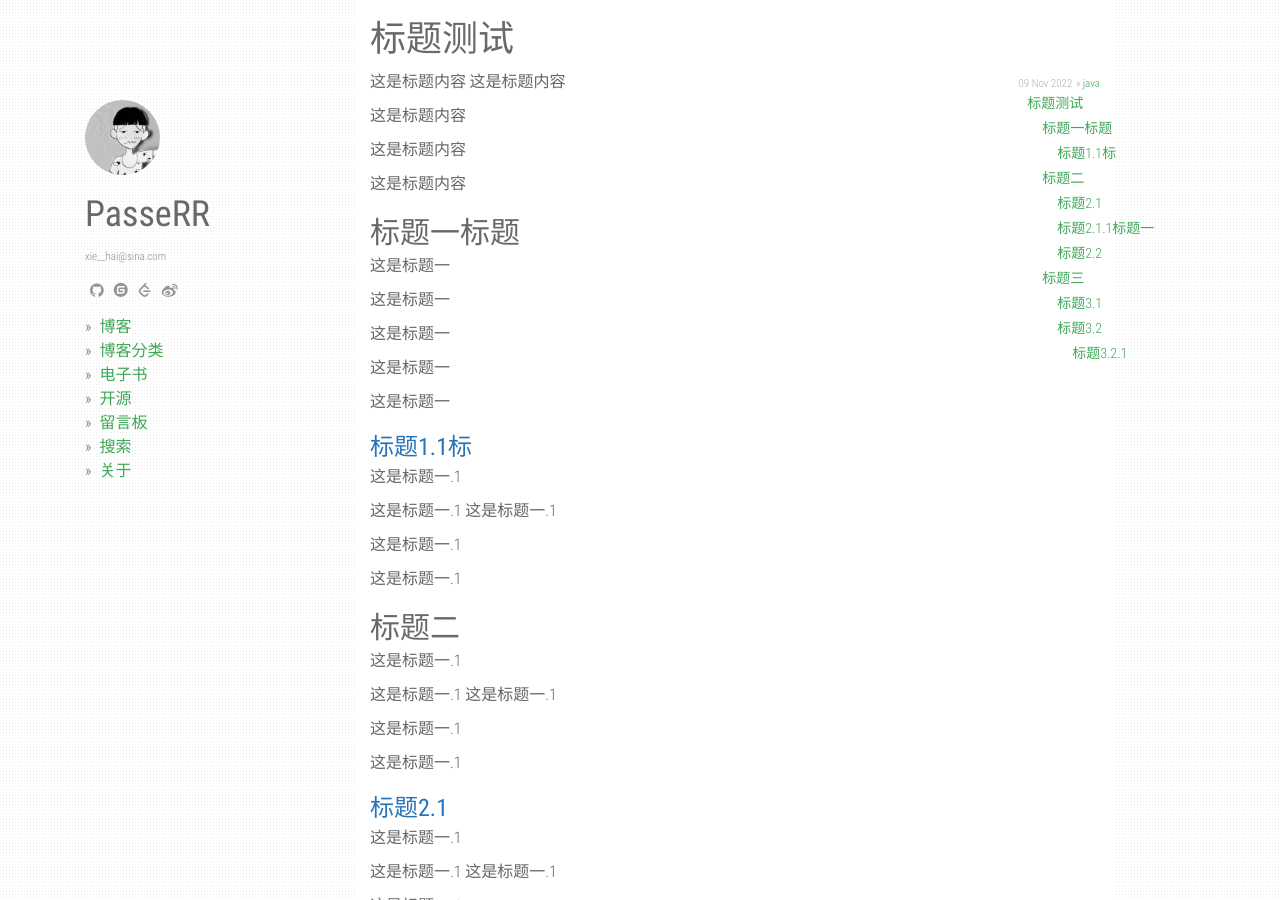
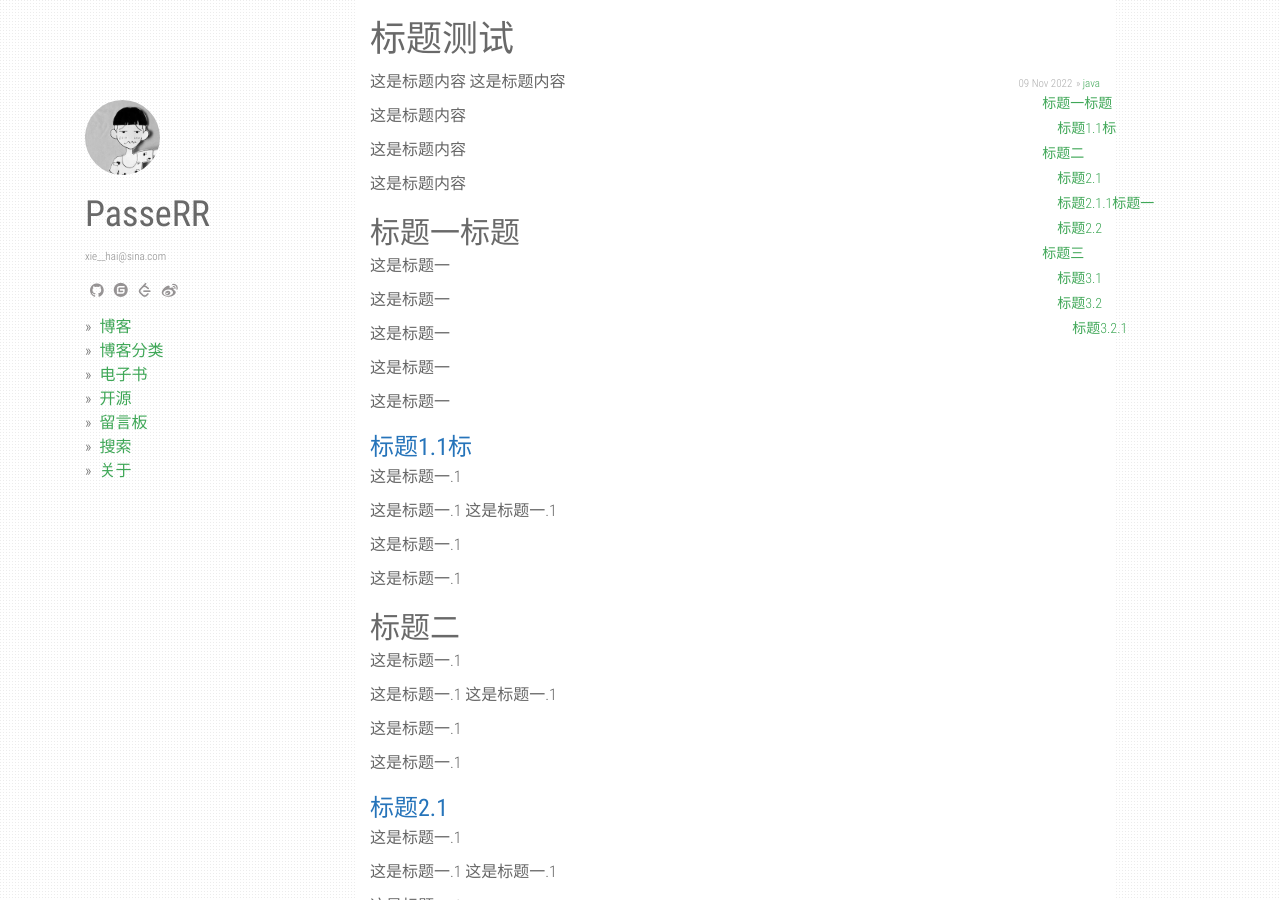
Before and after one commit to PasseRR/jeklly-resources, a Jekyll site: the page built from _posts/2022-11-09-hikari-encrypt-username-password.md, in a window 1280 px wide and 900 px high. Built offline with Jekyll 4.4.1, drawn with Linux system fonts in a browser that asks for light colours; some web fonts are replaced; comment, search, counter and statistics services are not loaded; the table of contents is made by our own code.

Commit message:
修改toc使用方法

```diff
--- a/_layouts/default.html
+++ b/_layouts/default.html
@@ -201,7 +201,7 @@ layout: compress
     </div>
     <div class="col-sm-1">
         <div class="right-condition">
-            {{ content | toc_only }}
+            {% toc %}
         </div>
     </div>
     <!-- end /.col-sm-8 -->
```
